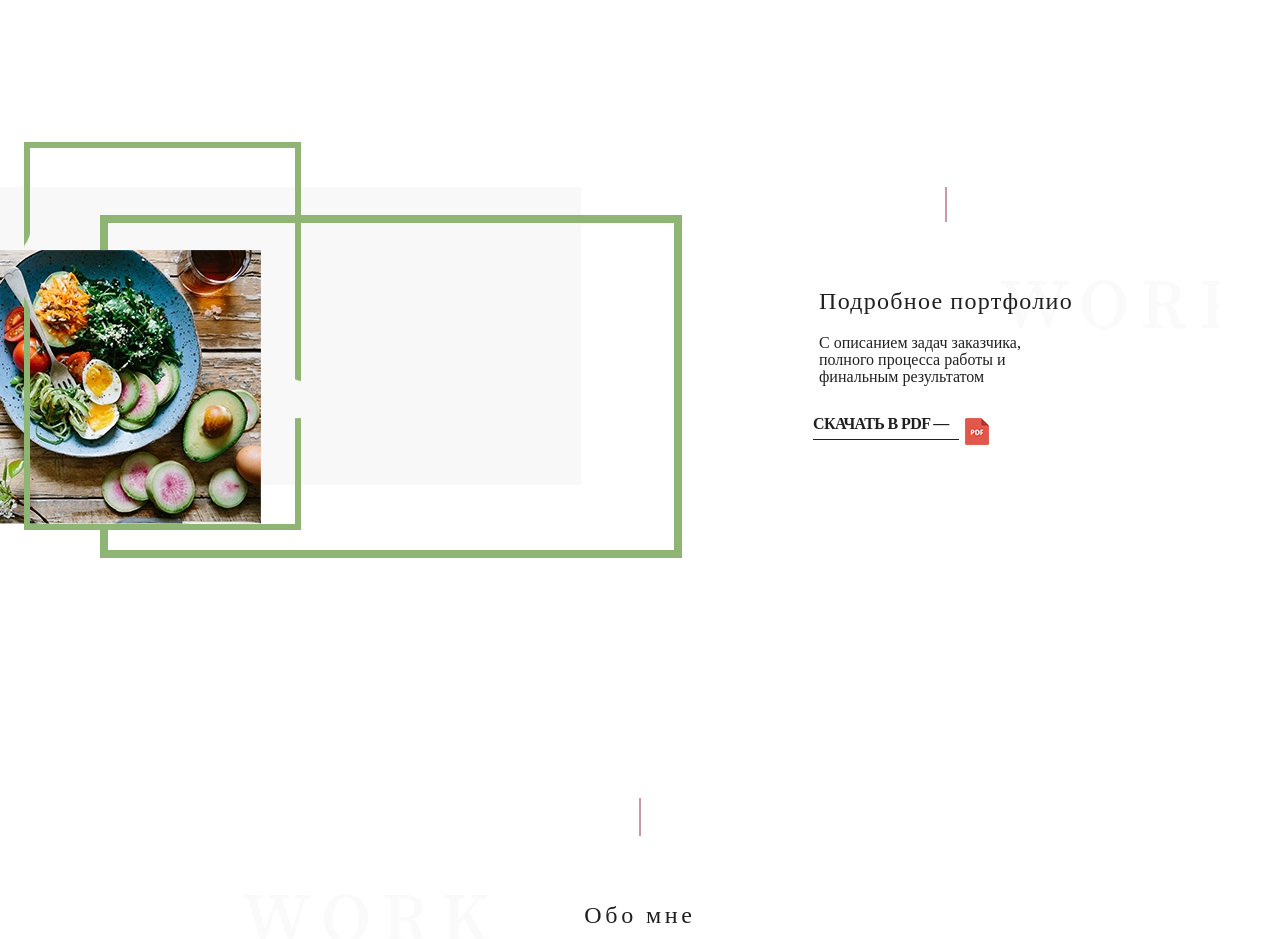
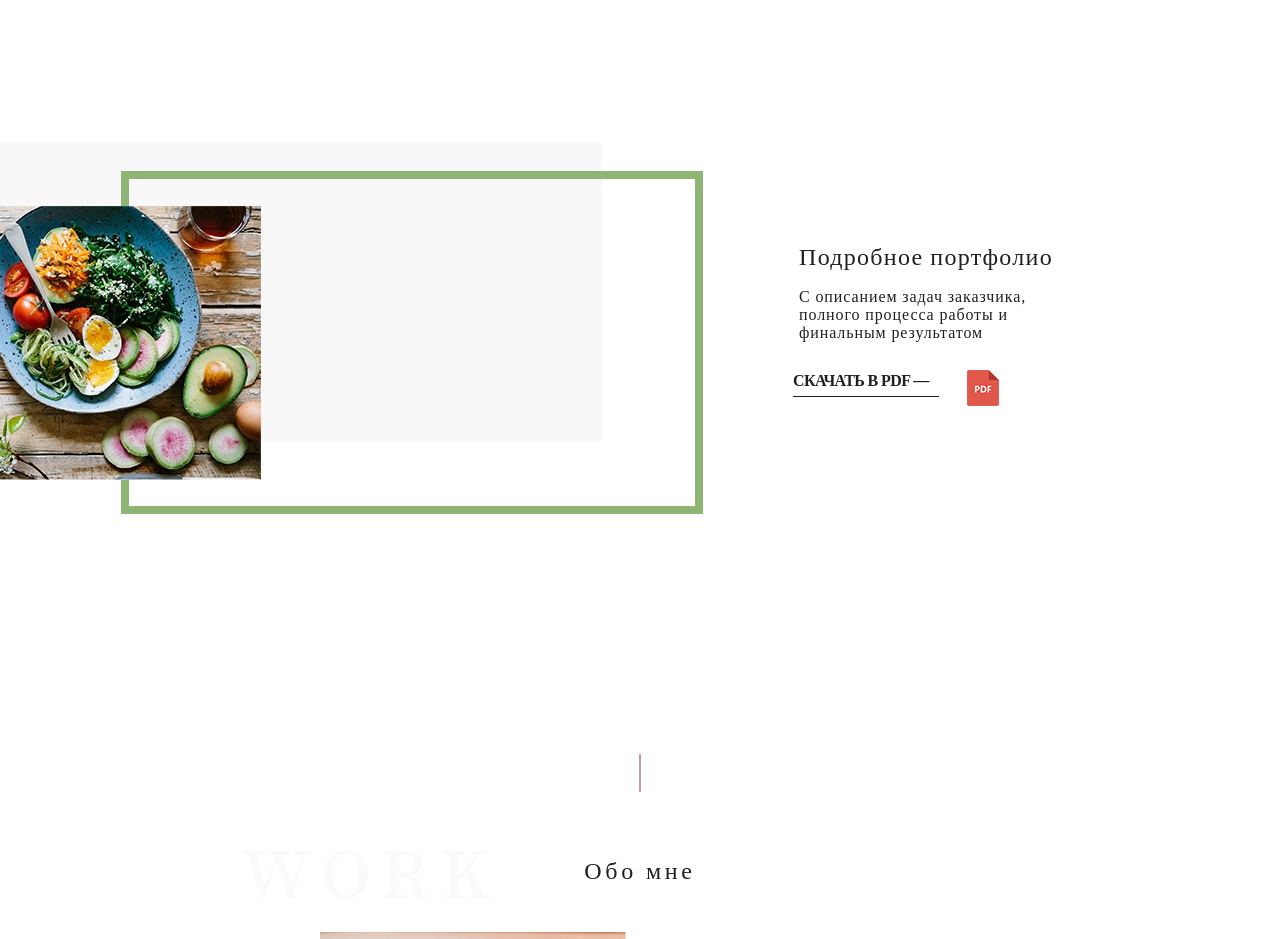
Before and after one commit to bunkerWHz/FoodBlogger, a website: page src/index.html in a window 1280 px wide. Shown: the part 1860-2799 px from the top of the page. Drawn offline with Linux system fonts and the light colour scheme.

Commit message:
add 764px download pixel perfect styles

```diff
--- a/src/styles/download-page.scss
+++ b/src/styles/download-page.scss
@@ -81,24 +81,44 @@
 
 @media screen and (min-width: 764px) {
     .download-page {
+        padding-top: 4px;
         padding-right: 61px;
+        &:before {
+            display: none;
+        }
+        .btn--pdf:after {
+            width: 32px;
+            height: 36px;
+            top: -2px;
+            right: -60px;
+            background: url(/img/764_download_icon.png) no-repeat;
+        }
     .section__img {
         position: unset;
         float: left;
-        margin-right: 22px;
         margin-left: -190px;
     }
     .section__title {
         color: #212021;
         font-size: 24px;
         margin-top: 39px;
+        margin-bottom: 15px;
+        &:before {
+            display: none;
+        }
+        &:after {
+            display: none;
+        }
     }
     .section__wr {
-        width: 400px;
+        width: 420px;
+        padding-left: 10px;
         float: right;
     }
     .section__desc {
 color: #212021;
+line-height: 18px;
+letter-spacing: 0.9px;
 font-size: 16px;
 margin-top: 0;
 margin-right: 170px;
@@ -116,7 +136,7 @@ margin-right: 170px;
         url(/img/764_download_bg-1.jpg);
         background-repeat: no-repeat, no-repeat;
         background-color: #fff;
-        background-position: 100px 28px, -210px 0;
+        background-position: 121px 28px, -189px 0;
     }
  }
 }
```
Also changed, not shown: src/img/764_download_icon.png (added), src/styles/download-page.css, src/styles/download-page.min.css, src/styles/main.css, src/styles/main.min.css.
